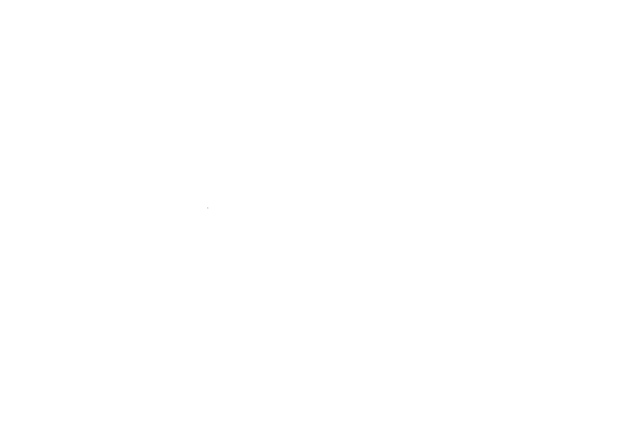
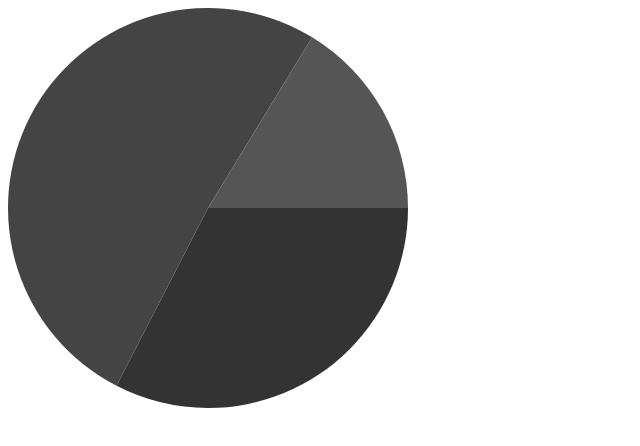
Before and after one commit to birm/context_graphs, a website: page canvas.html in a window 1280 px wide. Shown: the whole page, without its empty margins (0-640 px from the left). Drawn offline with Linux system fonts and the light colour scheme.

Commit message:
fix most filters, except pie

```diff
--- a/canvas.html
+++ b/canvas.html
@@ -18,8 +18,8 @@
       "x":7
     }
   };
-  var b = new graph("canvas", a, [43], "hist");
-  //b.hist();
+  var b = new graph("canvas", a, [43], "pie");
+  b.draw();
   var c={
     "luck":{
       "x":10
--- a/graph_browser.js
+++ b/graph_browser.js
@@ -82,13 +82,13 @@ class graph {
     if (this.format === "bar") {
       this.bar_filter();
     }
-    if (this.format === "histogram") {
+    else if (this.format === "histogram") {
       this.hist_filter();
     }
-    if (this.format === "scatter") {
+    else if (this.format === "scatter") {
       this.scatter_filter();
     }
-    if (this.format === "bubble") {
+    else if (this.format === "bubble") {
       this.bubble_filter();
     } else { // pie or invalid
       this.pie_filter();
@@ -102,13 +102,13 @@ class graph {
     if (this.format === "bar") {
       this.bar();
     }
-    if (this.format === "histogram") {
+    else if (this.format === "histogram") {
       this.hist();
     }
-    if (this.format === "scatter") {
+    else if (this.format === "scatter") {
       this.scatter();
     }
-    if (this.format === "bubble") {
+    else if (this.format === "bubble") {
       this.bubble();
     } else { // pie or invalid
       this.pie();
@@ -323,10 +323,10 @@ class graph {
     for (var point in this.data) {
       this.canvas.beginPath();
       this.canvas.moveTo(offset * (i+1/3), this.size[1]);
-      this.canvas.lineTo(offset * (i+1/3), this.size[1]-this.scale * this.data[point]['x']);
-      this.canvas.lineTo(offset * (i + 2/3), this.size[1]-this.scale * this.data[point][
-        'x'
-      ]);
+      this.canvas.lineTo(offset * (i+1/3), this.size[1]-this.scale * (this.data[
+        point]['x'] / this.max[0]));
+      this.canvas.lineTo(offset * (i + 2/3), this.size[1]-this.scale * (this.data[
+        point]['x'] / this.max[0]));
       this.canvas.lineTo(offset * (i + 2/3), this.size[1]);
       this.canvas.closePath();
       this.canvas.fillStyle = this.filtercolor[i % this.color.length];
```
